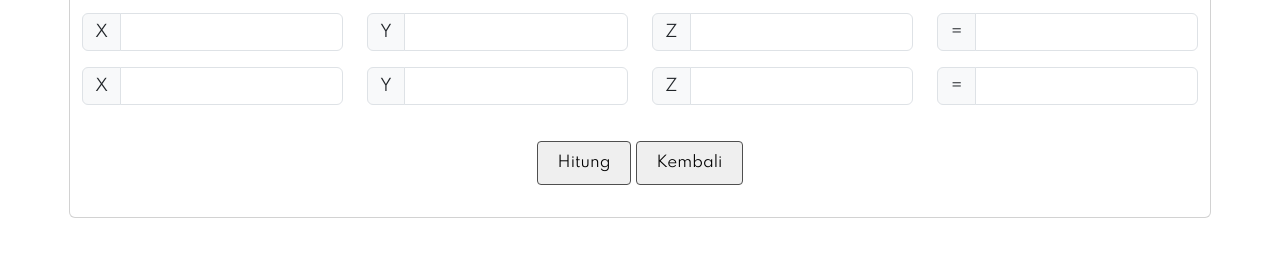
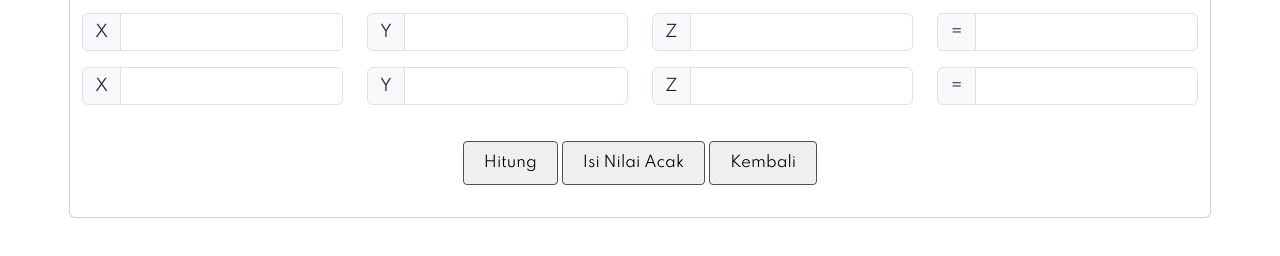
Before and after one commit to kolomonyong/kolomonyong.github.io, a plain HTML site: page tb1.github.io/matriks3x3.html in a window 1280 px wide. Shown: the part 332-588 px from the top of the page. Drawn offline with nearby package versions, Linux system fonts and the light colour scheme.

Commit message:
Update matriks3x3.html

```diff
--- a/tb1.github.io/matriks3x3.html
+++ b/tb1.github.io/matriks3x3.html
@@ -96,6 +96,7 @@
           </div>
         </div>
         <button class="button mb-3" onclick="op()">Hitung</button>
+        <button class="button mb-3" onclick="fillRandomValues()">Isi Nilai Acak</button>
         <button class="button mb-3">
           <a href="index.html" style="text-decoration: none; color: black">Kembali</a>
         </button>
@@ -164,5 +165,20 @@
         pr("jwb4", "Z = " + d3 + "/" + c3 + "=" + z + "<br>Y = (" + d1 + "-" + c1 + "(" + z + ")/" + a1 + "=" + y + "<br>X = " + x);
     }
 
+    function fillRandomValues() {
+        document.getElementById('a1').value = Math.floor(Math.random() * 10);
+        document.getElementById('a2').value = Math.floor(Math.random() * 10);
+        document.getElementById('a3').value = Math.floor(Math.random() * 10);
+        document.getElementById('b1').value = Math.floor(Math.random() * 10);
+        document.getElementById('b2').value = Math.floor(Math.random() * 10);
+        document.getElementById('b3').value = Math.floor(Math.random() * 10);
+        document.getElementById('c1').value = Math.floor(Math.random() * 10);
+        document.getElementById('c2').value = Math.floor(Math.random() * 10);
+        document.getElementById('c3').value = Math.floor(Math.random() * 10);
+        document.getElementById('d1').value = Math.floor(Math.random() * 10);
+        document.getElementById('d2').value = Math.floor(Math.random() * 10);
+        document.getElementById('d3').value = Math.floor(Math.random() * 10);
+      }
+
 </script>
 </html>
```
